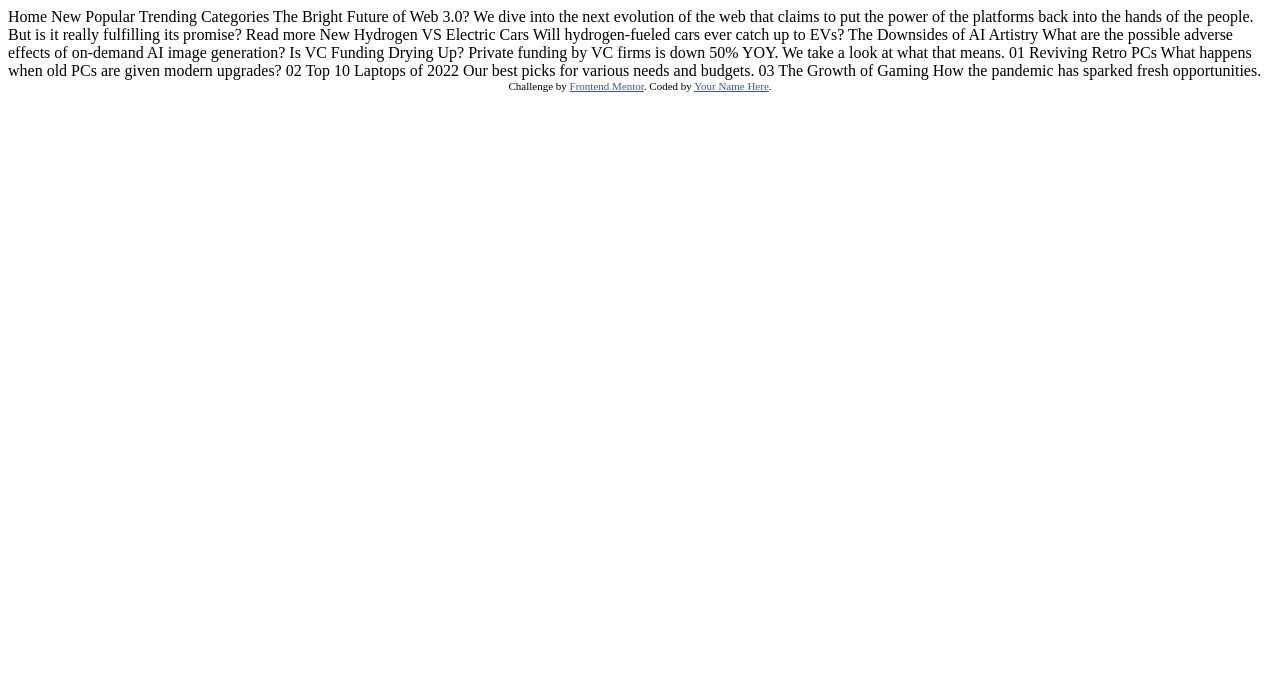
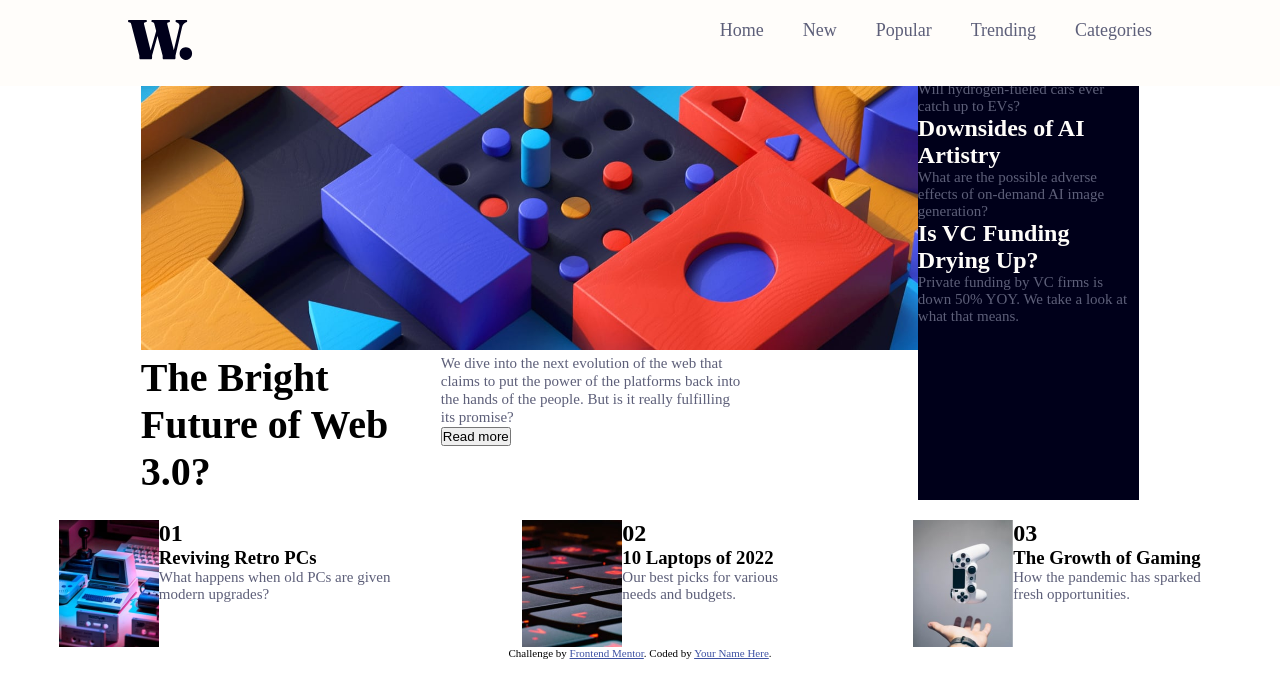
Before and after one commit to DTC-Formation/evaluation-html-css-donal-R77, a plain HTML site: page index.html in a window 1280 px wide. Drawn offline with Linux system fonts and the light colour scheme.

```diff
--- a/assets/css/style.css
+++ b/assets/css/style.css
@@ -0,0 +1,110 @@
+* {
+    margin: 0;
+    padding: 0;
+    overflow: hidden;
+
+}
+p{
+    font-size: 15px;
+    color: hsl(236, 13%, 42%);
+}
+
+/*Extra small*/
+@media only screen and (max-width:375px) {}
+
+/*small*/
+@media only screen and (min-width:600px) {}
+
+/*medium*/
+@media screen and (min-width:768px) {}
+
+/*large*/
+@media screen and (min-width:992px) {}
+
+/*extra large*/
+@media screen and (min-width:1200px) {}
+
+.header {
+    position: fixed;
+    top: 0;
+    left: 0;
+    width: 100%;
+    padding: 20px 10%;
+    background: hsl(36, 100%, 99%);
+    display: flex;
+    justify-content: space-between;
+    box-sizing: border-box;
+}
+
+.logo {
+
+    font-size: 25px;
+    text-decoration: none;
+    font-weight: 700;
+
+}
+
+.navbar a {
+    font-size: 18px;
+    color: hsl(236, 13%, 42%);
+    text-decoration: none;
+    font-weight: 500;
+    margin-left: 35px;
+    transition: .3s;
+}
+
+.navbar a:hover {
+    color: hsl(35, 77%, 62%);
+}
+.aside {
+    background-color: hsl(240, 100%, 5%);
+    width: 400px;
+    height: 500px;
+    box-sizing: border-box;
+}
+.img {
+    width: 800px;
+    height: 350px;
+}
+.image-and-aside {
+    /* height: 100vh; */
+    display: flex;
+    align-items:flex-start;
+    padding:0 11%;
+    justify-content: space-between;
+
+}
+.new {
+    color: hsl(35, 77%, 62%);
+
+}
+.content-read-and-title{
+    display: inline-flex;
+    justify-content: space-between;
+}
+.title-bright {
+    font-size: 40px;
+}
+h2 {
+    color: hsl(36, 100%, 99%);
+}
+.contain-title {
+    width: 300px;
+}
+.text_and_readMore {
+    width: 300px;
+    line-height: 1.2;
+}
+.display-flex {
+    display: flex;
+    justify-content: space-around;
+    margin-top: 20px;
+}
+.float {
+    float: left;
+    width: 100px;
+}
+.space {
+    display: inline-flex;
+    justify-content: flex-start;
+}
--- a/index.html
+++ b/index.html
@@ -1,60 +1,102 @@
 <!DOCTYPE html>
 <html lang="en">
+
 <head>
   <meta charset="UTF-8">
-  <meta name="viewport" content="width=device-width, initial-scale=1.0"> <!-- displays site properly based on user's device -->
+  <meta name="viewport" content="width=device-width, initial-scale=1.0">
+  <!-- displays site properly based on user's device -->
 
   <link rel="icon" type="image/png" sizes="32x32" href="./assets/images/favicon-32x32.png">
-
+  <link rel="stylesheet" href="./assets/css/style.css">
   <title>Frontend Mentor | News homepage</title>
 
   <!-- Feel free to remove these styles or customise in your own stylesheet 👍 -->
   <style>
-    .attribution { font-size: 11px; text-align: center; }
-    .attribution a { color: hsl(228, 45%, 44%); }
+    .attribution {
+      font-size: 11px;
+      text-align: center;
+    }
+
+    .attribution a {
+      color: hsl(228, 45%, 44%);
+    }
   </style>
 </head>
+
 <body>
+  <header class="header">
+    <a href="#" class="logo"><img src="./assets/images/logo.svg" alt="logo"></a>
+    <nav class="navbar">
+      <a href="#"> Home</a>
+      <a href="#">New</a>
+      <a href="#">Popular</a>
+      <a href="#">Trending</a>
+      <a href="#">Categories</a>
+    </nav>
+  </header>
+  <section class="image-and-aside">
+    <div class="">
+      <img src="./assets/images/image-web-3-desktop.jpg" class="img" alt="image-desktop">
+      <div class="content-read-and-title">
+        <div class="contain-title">
+          <h1 class="title-bright">The Bright Future of Web 3.0?</h1>
+        </div>
+        <div class="text_and_readMore">
+          <p>We dive into the next evolution of the web that claims to put the power of the platforms back into the
+            hands of
+            the people.
+            But is it really fulfilling its promise?</p>
+          <button class="button">Read more</button>
+        </div>
+      </div>
 
-  Home
-  New
-  Popular
-  Trending
-  Categories
+    </div>
+    <div class="aside">
+        <h1 class="new">New</h1>
+        <div>
+          <h2>Hydrogen VS Electric Cars</h2>
+          <p>Will hydrogen-fueled cars ever catch up to EVs?</p>
+        </div>
+        <div>
+          <h2>Downsides of AI Artistry</h2>
+          <p>What are the possible adverse effects of on-demand AI image generation?</p>
+        </div>
+        <div>
+          <h2>Is VC Funding Drying Up?</h2>
+          <p>Private funding by VC firms is down 50% YOY. We take a look at what that means.</p>
+        </div>
 
-  The Bright Future of Web 3.0?
+    </div>
+  </section>
 
-  We dive into the next evolution of the web that claims to put the power of the platforms back into the hands of the people.
-  But is it really fulfilling its promise?
 
-  Read more
 
-  New
+  <section class="display-flex">
+    <div>
+      <img src="./assets/images/image-retro-pcs.jpg" class="float" alt="image-retro">
+      <h1>01</h1>
+      <h3>Reviving Retro PCs</h3>
+      <p>What happens when old PCs are given modern upgrades?</p>
+    </div>
+    <div>
+      <img src="./assets/images/image-top-laptops.jpg" class="float" alt="image-laptop">
+      <h1>02</h1>
+      <h3>10 Laptops of 2022</h3>
+      <p>Our best picks for various needs and budgets.</p>
+    </div>
+    <div>
+      <img src="./assets/images/image-gaming-growth.jpg" class="float" alt="image-gaming">
+      <h1>03 </h1>
+      <h3>The Growth of Gaming</h3>
+      <p>How the pandemic has sparked fresh opportunities.</p>
+    </div>
 
-  Hydrogen VS Electric Cars
-  Will hydrogen-fueled cars ever catch up to EVs?
-
-  The Downsides of AI Artistry
-  What are the possible adverse effects of on-demand AI image generation?
-
-  Is VC Funding Drying Up?
-  Private funding by VC firms is down 50% YOY. We take a look at what that means.
-
-  01
-  Reviving Retro PCs
-  What happens when old PCs are given modern upgrades?
-
-  02
-  Top 10 Laptops of 2022
-  Our best picks for various needs and budgets.
-
-  03
-  The Growth of Gaming
-  How the pandemic has sparked fresh opportunities.
+  </section>
 
   <div class="attribution">
     Challenge by <a href="https://www.frontendmentor.io?ref=challenge" target="_blank">Frontend Mentor</a>.
     Coded by <a href="#">Your Name Here</a>.
   </div>
 </body>
+
 </html>
```
